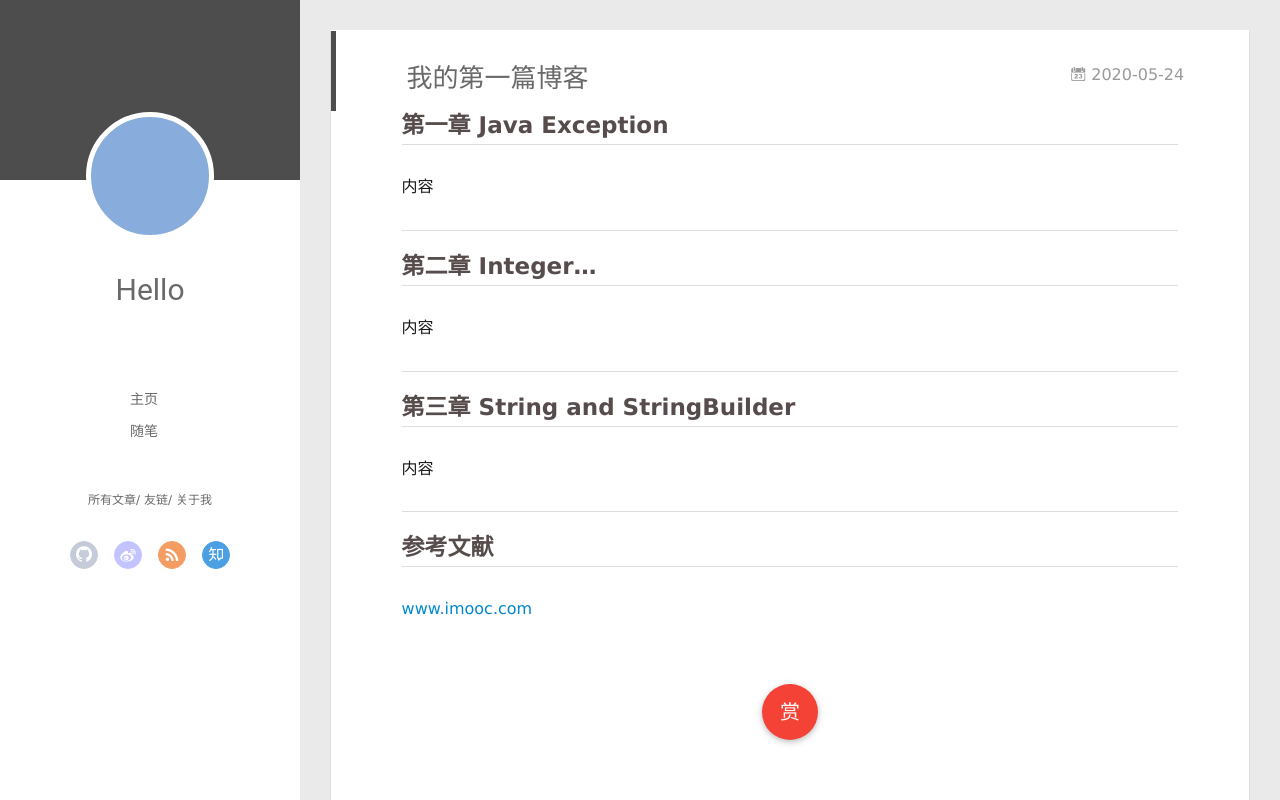
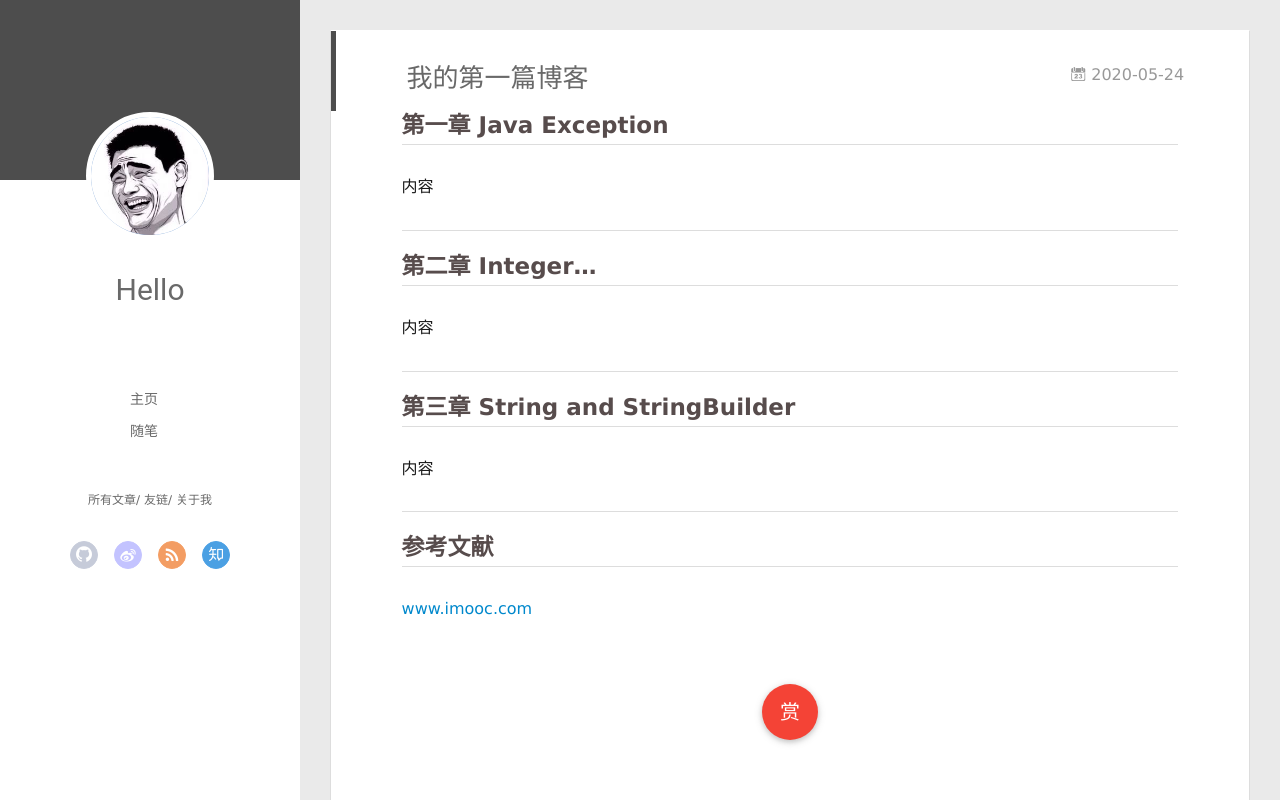
Before and after one commit to jojo255/jojo255.github.io, a plain HTML site: page 2020/05/24/我的第一篇博客/index.html in a window 1280 px wide. Drawn offline with Linux system fonts and the light colour scheme.

Commit message:
Site updated: 2020-05-24 14:47:11

```diff
--- a/2020/05/24/我的第一篇博客/index.html
+++ b/2020/05/24/我的第一篇博客/index.html
@@ -47,7 +47,7 @@
 <div class="intrude-less">
 	<header id="header" class="inner">
 		<a href="/" class="profilepic">
-			<img src="" class="js-avatar">
+			<img src="/assets/me.png" class="js-avatar">
 		</a>
 		<hgroup>
 		  <h1 class="header-author"><a href="/">Hello</a></h1>
@@ -105,7 +105,7 @@
 	<div class="intrude-less">
 		<header id="header" class="inner">
 			<div class="profilepic">
-				<img src="" class="js-avatar">
+				<img src="/assets/me.png" class="js-avatar">
 			</div>
 			<hgroup>
 			  <h1 class="header-author js-header-author">Hello</h1>
```
Also changed, not shown: archives/2020/05/index.html (+2 -2 lines), archives/2020/index.html (+2 -2 lines), archives/index.html (+2 -2 lines), index.html (+2 -2 lines), assets/me.png (added).
